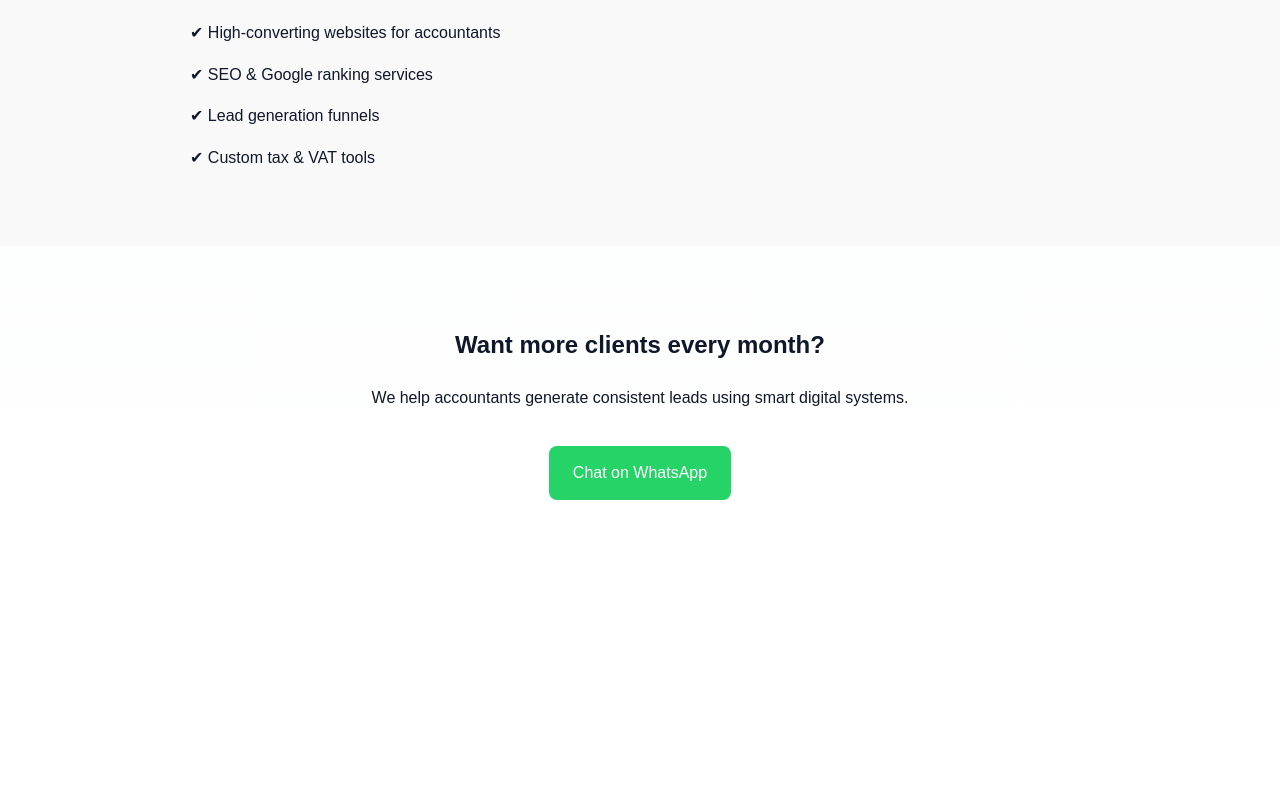
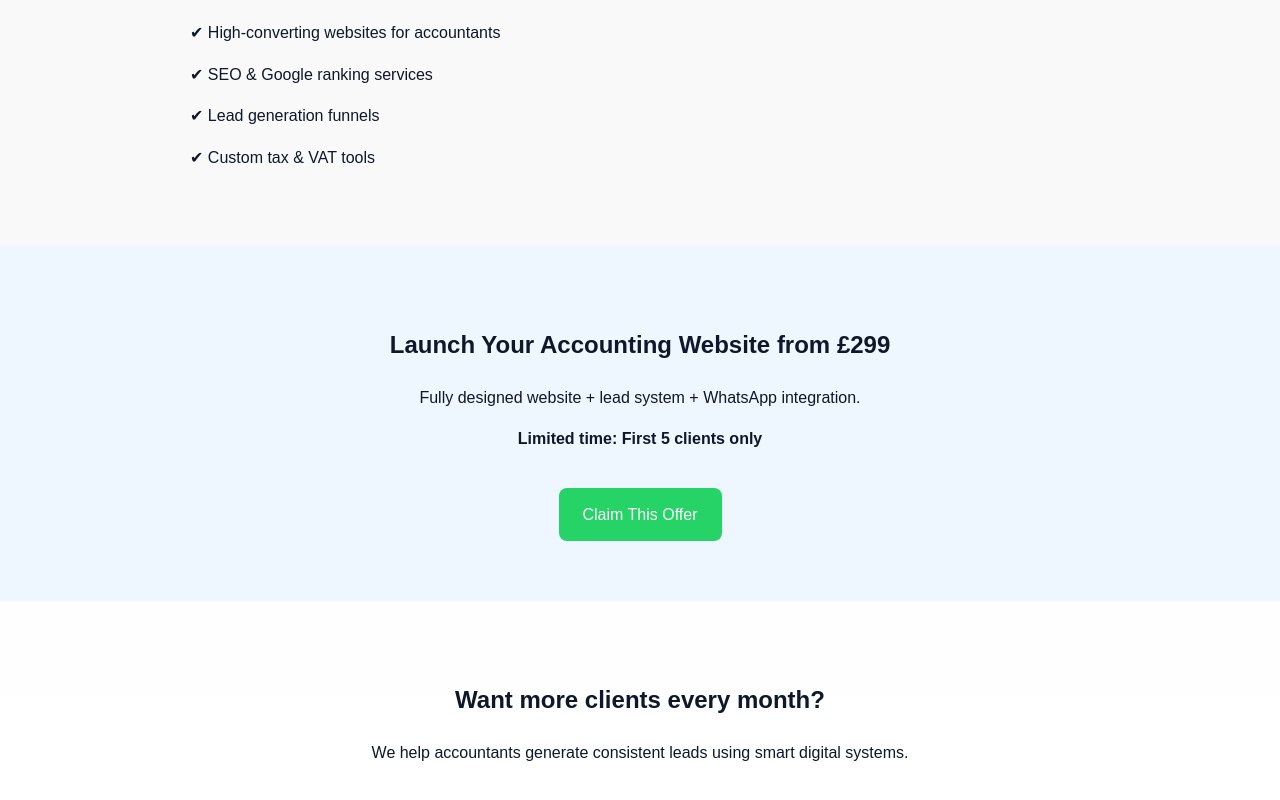
Before and after one commit to HalaDigitalLtd/uktaxcalculator-app, a Next.js app: page /hala in a window 1280 px wide. Shown: the part 540-1340 px from the top of the page. Before the commit the page ends 1100 px from the top, so only its background shows below. Built offline with nearby package versions, Linux system fonts and the light colour scheme.

Commit message:
Add pricing offer section for conversion

```diff
--- a/app/hala/page.tsx
+++ b/app/hala/page.tsx
@@ -55,6 +55,33 @@ export default function HalaPage() {
           <p>✔ Custom tax & VAT tools</p>
         </div>
       </section>
+      {/* OFFER */}
+<section style={{ padding: "60px 20px", background: "#eef6ff", textAlign: "center" }}>
+  <h2>Launch Your Accounting Website from £299</h2>
+
+  <p style={{ marginTop: "10px" }}>
+    Fully designed website + lead system + WhatsApp integration.
+  </p>
+
+  <p style={{ marginTop: "10px", fontWeight: "bold" }}>
+    Limited time: First 5 clients only
+  </p>
+
+  <a
+    href="https://wa.me/447884063169"
+    style={{
+      display: "inline-block",
+      marginTop: "20px",
+      padding: "14px 24px",
+      background: "#25D366",
+      color: "white",
+      borderRadius: "8px",
+      textDecoration: "none"
+    }}
+  >
+    Claim This Offer
+  </a>
+</section>
 
       {/* CTA */}
       <section style={{ padding: "60px 20px", textAlign: "center" }}>
```
